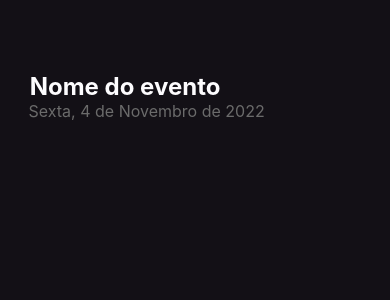
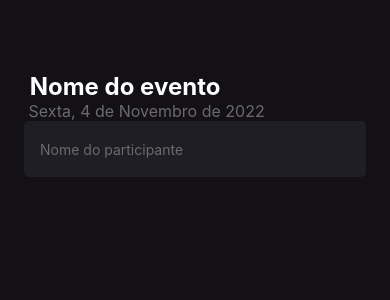
Before and after one commit to WashinRibeiro/ignite-react-native-01-im-here, a React Native app: screen / in a window 390 px wide. Shown: the top 300 px of the page. Built offline with nearby package versions, Linux system fonts and the light colour scheme.

Commit message:
feat: using the textinput element

```diff
--- a/src/screens/Home/index.tsx
+++ b/src/screens/Home/index.tsx
@@ -1,4 +1,4 @@
-import { Text, View } from "react-native";
+import { Text, TextInput, View } from "react-native";
 import { styles } from "./styles";
 
 export default function Home() {
@@ -6,6 +6,12 @@
     <View style={styles.container}>
       <Text style={styles.eventName}> Nome do evento </Text>
       <Text style={styles.eventDate}> Sexta, 4 de Novembro de 2022 </Text>
+
+      <TextInput
+        style={styles.input}
+        placeholder="Nome do participante"
+        placeholderTextColor="#6b6b6b"
+      />
     </View>
   );
 }
--- a/src/screens/Home/styles.ts
+++ b/src/screens/Home/styles.ts
@@ -8,7 +8,7 @@
     },
 
     eventName: {
-      color: "#FDFCFE",
+      color: "#FFFFFF",
       fontSize: 24,
       fontWeight: "bold",
       marginTop: 48,
@@ -17,5 +17,13 @@
     eventDate: {
       color: "#6b6b6b",
       fontSize: 16,
+    },
+
+    input: {
+      height: 56,
+      backgroundColor: '#1f1e25',
+      borderRadius: 5,
+      color: '#FFFFFF',
+      padding: 16
     }
   });
```
